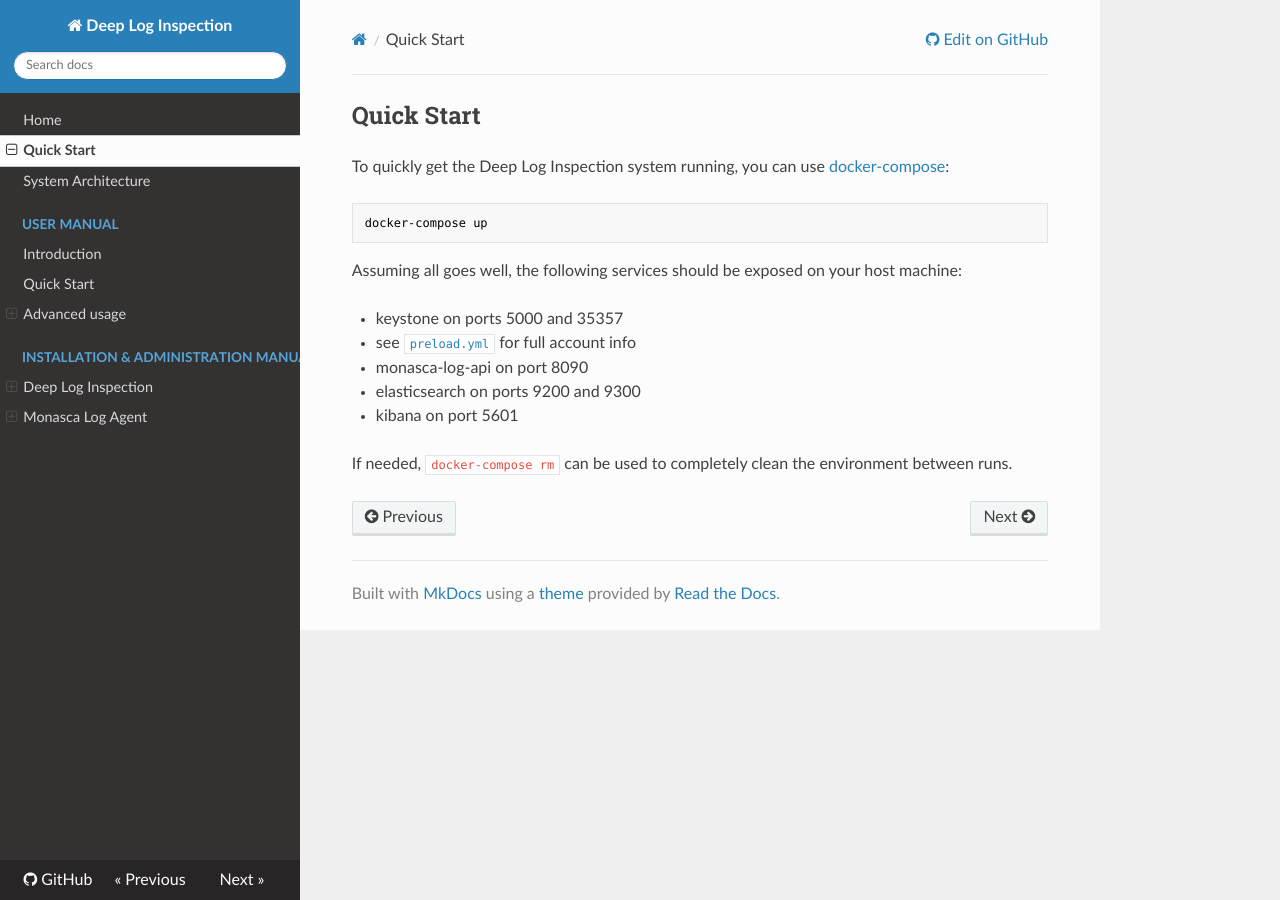
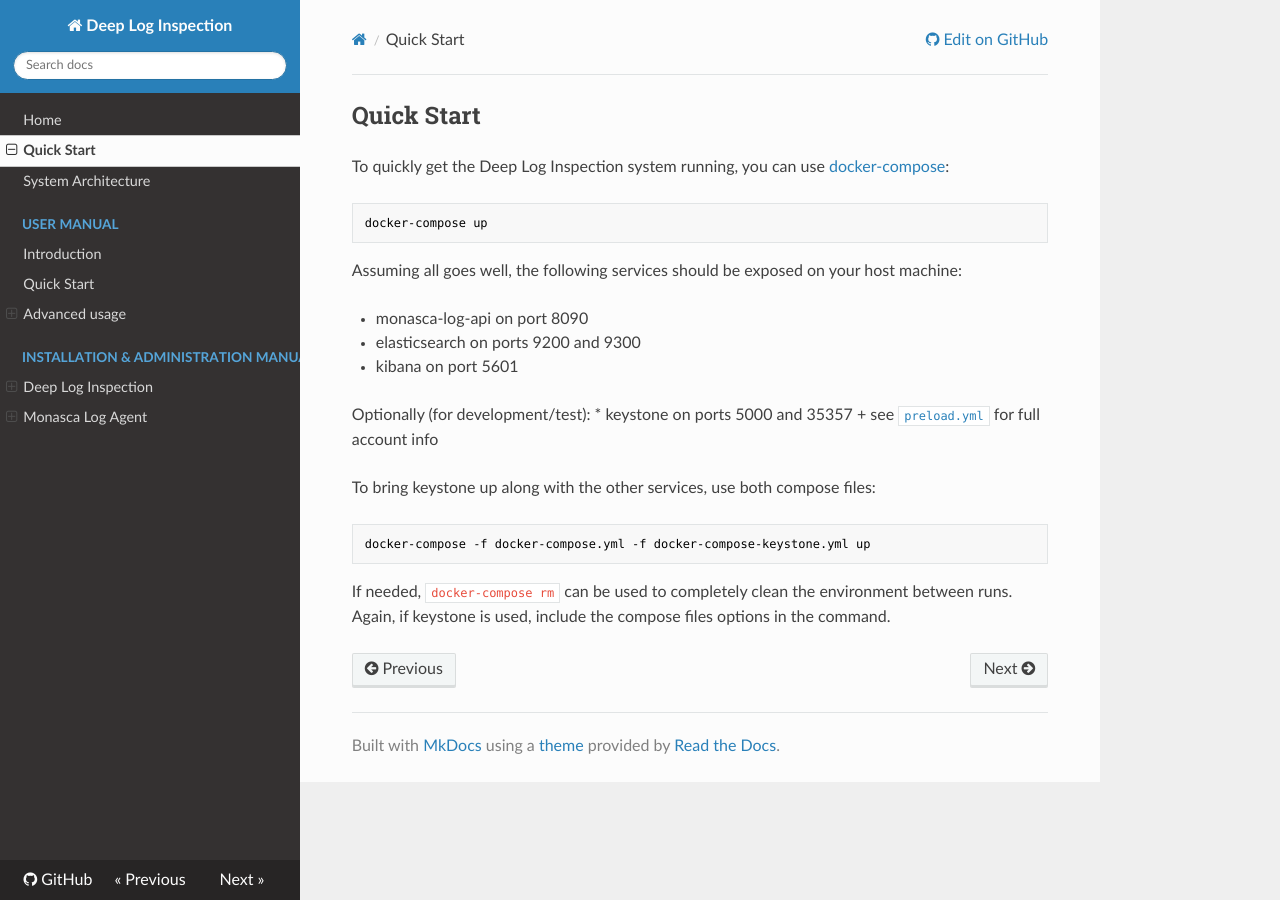
Before and after one commit to martel-innovate/deep-log-inspection, an MkDocs documentation site: the page built from doc/quickstart.md, in a window 1280 px wide. Built offline with MkDocs 1.6.1, drawn with Linux system fonts in a browser that asks for light colours; nearby versions of some CDN libraries; old or Windows-style settings are respelled for this version of MkDocs.

Commit message:
split compose file to separate production services from test/development keystone

```diff
--- a/doc/quickstart.md
+++ b/doc/quickstart.md
@@ -8,14 +8,19 @@ To quickly get the Deep Log Inspection system running, you can use [docker-compo
 Assuming all goes well, the following services should be exposed on your host
 machine:
 
- * keystone on ports 5000 and 35357
-  * see [`preload.yml`][2] for full account info
- * monasca-log-api on port 8090
- * elasticsearch on ports 9200 and 9300
- * kibana on port 5601
+* monasca-log-api on port 8090
+* elasticsearch on ports 9200 and 9300
+* kibana on port 5601
 
-If needed, `docker-compose rm` can be used to completely clean the environment
-between runs.
+Optionally (for development/test):
+* keystone on ports 5000 and 35357
+    + see [`preload.yml`][2] for full account info
+
+To bring keystone up along with the other services, use both compose files:
+
+    docker-compose -f docker-compose.yml -f docker-compose-keystone.yml up
+
+If needed, `docker-compose rm` can be used to completely clean the environment between runs. Again, if keystone is used, include the compose files options in the command.
 
 [1]:https://docs.docker.com/compose/
 [2]:https://github.com/martel-innovate/deep-log-inspection/blob/master/keystone/preload.yml
```
Also changed, not shown: doc/install/install.md (+10 -2 lines), doc/install/monasca-log-api.md (+3 -2 lines).
